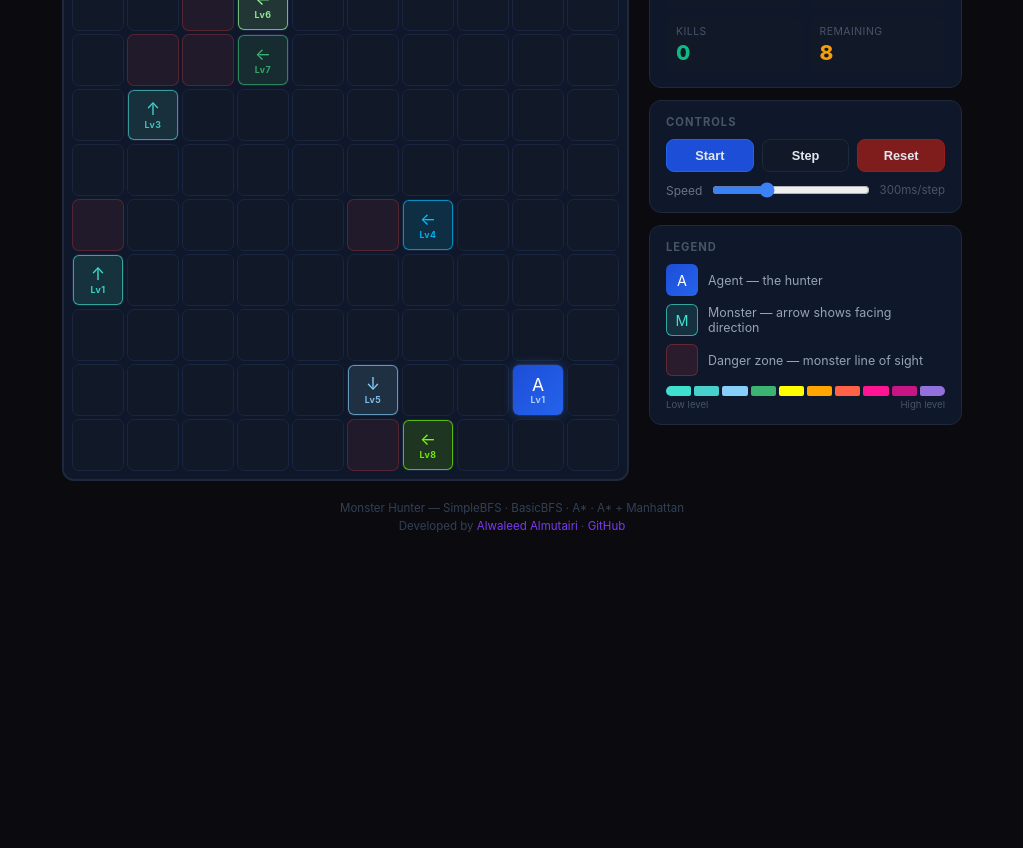
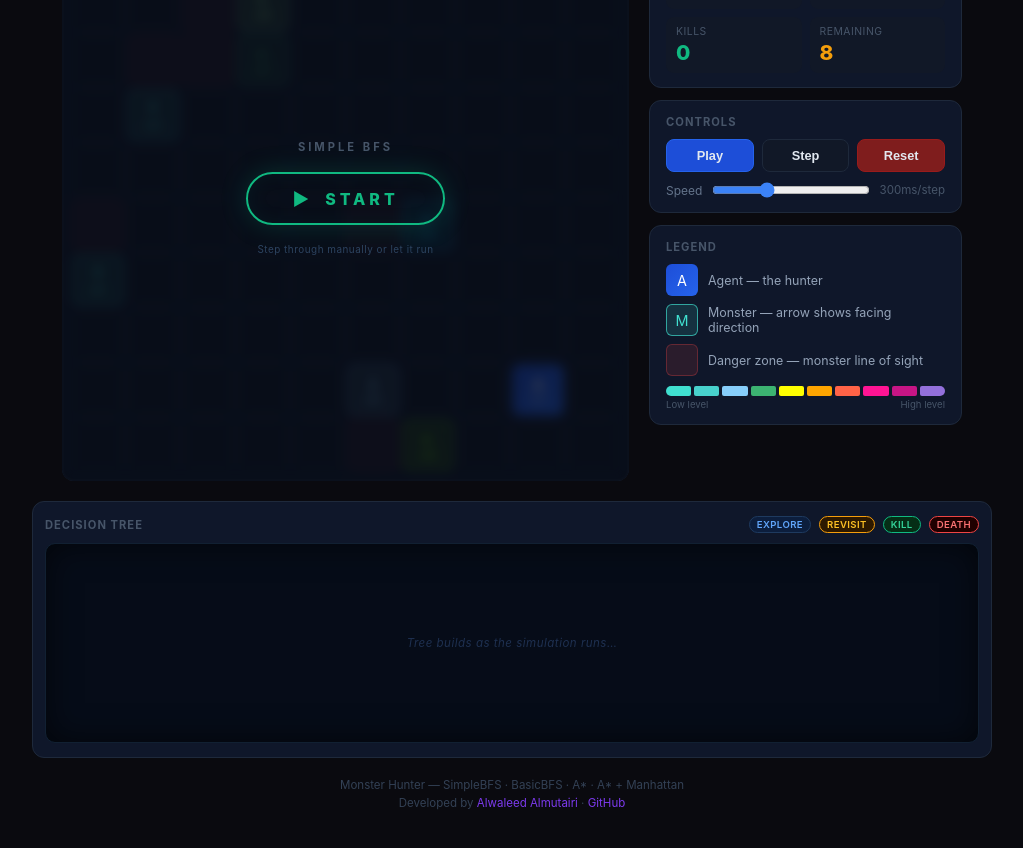
Before and after one commit to alled0/ai-monster-hunter, a React (Vite) app in the folder web/: page / in a window 1280 px wide. Shown: the part 400-1248 px from the top of the page, without its empty margins (128-1151 px from the left). Before the commit the page ends 973 px from the top, so only its background shows below. Built offline with nearby package versions, Linux system fonts and the light colour scheme.

Commit message:
Add game-style start overlay, always-visible tree canvas, footer pinned to bottom

```diff
--- a/web/src/App.css
+++ b/web/src/App.css
@@ -224,6 +224,67 @@
 
 .overlay.won  { background: rgba(16, 185, 129, 0.15); border: 2px solid #10b98155; }
 .overlay.lost { background: rgba(239, 68, 68, 0.15);  border: 2px solid #ef444455; }
+
+/* ── Start overlay ───────────────────────────────────────────────── */
+.start-overlay {
+  position: absolute;
+  inset: 0;
+  border-radius: 12px;
+  display: flex;
+  align-items: center;
+  justify-content: center;
+  z-index: 10;
+  background: rgba(6, 10, 20, 0.72);
+  backdrop-filter: blur(6px);
+}
+
+.start-overlay-content {
+  display: flex;
+  flex-direction: column;
+  align-items: center;
+  gap: 18px;
+}
+
+.start-algo-name {
+  font-size: 0.7rem;
+  font-weight: 700;
+  letter-spacing: 3px;
+  text-transform: uppercase;
+  color: #475569;
+}
+
+.start-game-btn {
+  display: flex;
+  align-items: center;
+  gap: 12px;
+  padding: 14px 44px;
+  border-radius: 50px;
+  border: 2px solid #10b981;
+  background: transparent;
+  color: #10b981;
+  font-size: 1rem;
+  font-weight: 800;
+  letter-spacing: 4px;
+  text-transform: uppercase;
+  cursor: pointer;
+  font-family: inherit;
+  box-shadow: 0 0 28px #10b98133, inset 0 0 20px #10b98111;
+  transition: background 0.2s, box-shadow 0.2s, transform 0.15s;
+}
+.start-game-btn:hover {
+  background: #10b98118;
+  box-shadow: 0 0 48px #10b98155, inset 0 0 28px #10b98120;
+  transform: scale(1.04);
+}
+.start-btn-icon {
+  font-size: 1.1rem;
+}
+
+.start-hint {
+  font-size: 0.62rem;
+  color: #2d4460;
+  letter-spacing: 0.5px;
+}
 
 .overlay-content {
   display: flex;
@@ -466,6 +527,7 @@
 
 /* ── Footer ─────────────────────────────────────────────────────── */
 .footer {
+  margin-top: auto;
   font-size: 0.72rem;
   color: #334155;
   text-align: center;
@@ -548,6 +610,20 @@
   scrollbar-color: #1a3050 transparent;
 }
 
+.treeviz-empty {
+  height: 200px;
+  display: flex;
+  align-items: center;
+  justify-content: center;
+}
+
+.treeviz-placeholder {
+  font-size: 0.72rem;
+  color: #1e3050;
+  letter-spacing: 0.5px;
+  font-style: italic;
+}
+
 /* ── Responsive ─────────────────────────────────────────────────── */
 @media (max-width: 700px) {
   .main-layout { flex-direction: column; align-items: center; }
--- a/web/src/App.tsx
+++ b/web/src/App.tsx
@@ -181,6 +181,19 @@ export default function App() {
 
       <div className="main-layout">
         <div className="grid-wrapper">
+          {turn === 0 && paused && !done && (
+            <div className="start-overlay">
+              <div className="start-overlay-content">
+                <p className="start-algo-name">{algoMeta.name}</p>
+                <button className="start-game-btn" onClick={() => setPaused(false)}>
+                  <span className="start-btn-icon">▶</span>
+                  <span>START</span>
+                </button>
+                <p className="start-hint">Step through manually or let it run</p>
+              </div>
+            </div>
+          )}
+
           {done && (
             <div className={`overlay ${won ? 'won' : 'lost'}`}>
               <div className="overlay-content">
@@ -261,7 +274,7 @@ export default function App() {
             <h3 className="card-title">Controls</h3>
             <div className="ctrl-row">
               <button className="ctrl-btn primary" onClick={() => setPaused(p => !p)} disabled={done}>
-                {turn === 0 ? 'Start' : paused ? 'Play' : 'Pause'}
+                {paused ? 'Play' : 'Pause'}
               </button>
               <button className="ctrl-btn" onClick={step} disabled={done || !paused}>
                 Step
@@ -308,7 +321,6 @@ export default function App() {
         </div>
       </div>
 
-      {combinedTree && (
       <div className="tree-section">
         <div className="card tree-card">
           <div className="tree-card-header">
@@ -320,15 +332,20 @@ export default function App() {
               <span className="turn-legend-item death">Death</span>
             </div>
           </div>
+          {combinedTree ? (
             <TreeViz
               node={combinedTree}
               nodeCount={treeNodeCount}
               maxNodes={TREE_MAX}
               onReset={() => setTreeStartIdx(turnHistory.length)}
             />
+          ) : (
+            <div className="treeviz-canvas treeviz-empty">
+              <p className="treeviz-placeholder">Tree builds as the simulation runs…</p>
+            </div>
+          )}
         </div>
       </div>
-      )}
 
       <footer className="footer">
         <p>Monster Hunter — SimpleBFS · BasicBFS · A* · A* + Manhattan</p>
```
Lines whose indentation alone changed are shown as unchanged.
